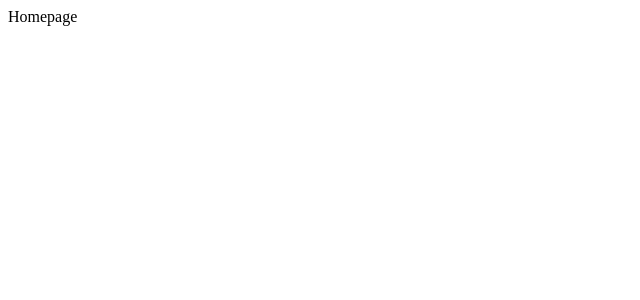
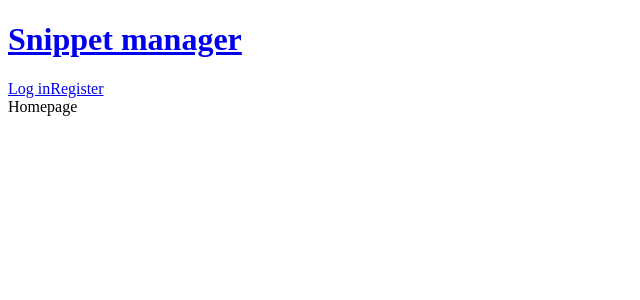
Before and after one commit to Tiago-devop/client, a React (Create React App) app: page / in a window 1280 px wide. Shown: the top 300 px of the page, without its empty margins (0-640 px from the left). Built offline with nearby package versions, Linux system fonts and the light colour scheme.

Commit message:
navbar component

```diff
--- /dev/null
+++ b/src/components/misc/Navbar.js
@@ -0,0 +1,16 @@
+import React from "react";
+import { Link } from "react-router-dom";
+
+function Navbar() {
+  return (
+    <div className="navbar">
+      <Link to="/">
+        <h1>Snippet manager</h1>
+      </Link>
+      <Link to="/login">Log in</Link>
+      <Link to="/register">Register</Link>
+    </div>
+  );
+}
+
+export default Navbar;
--- a/src/router.js
+++ b/src/router.js
@@ -1,9 +1,11 @@
 import React from "react";
 import { BrowserRouter, Route, Switch } from "react-router-dom";
+import Navbar from "./components/misc/Navbar";
 
 function Router() {
   return (
     <BrowserRouter>
+      <Navbar />
       <Switch>
         <Route path="/login">Login</Route>
         <Route path="/register">register</Route>
```
